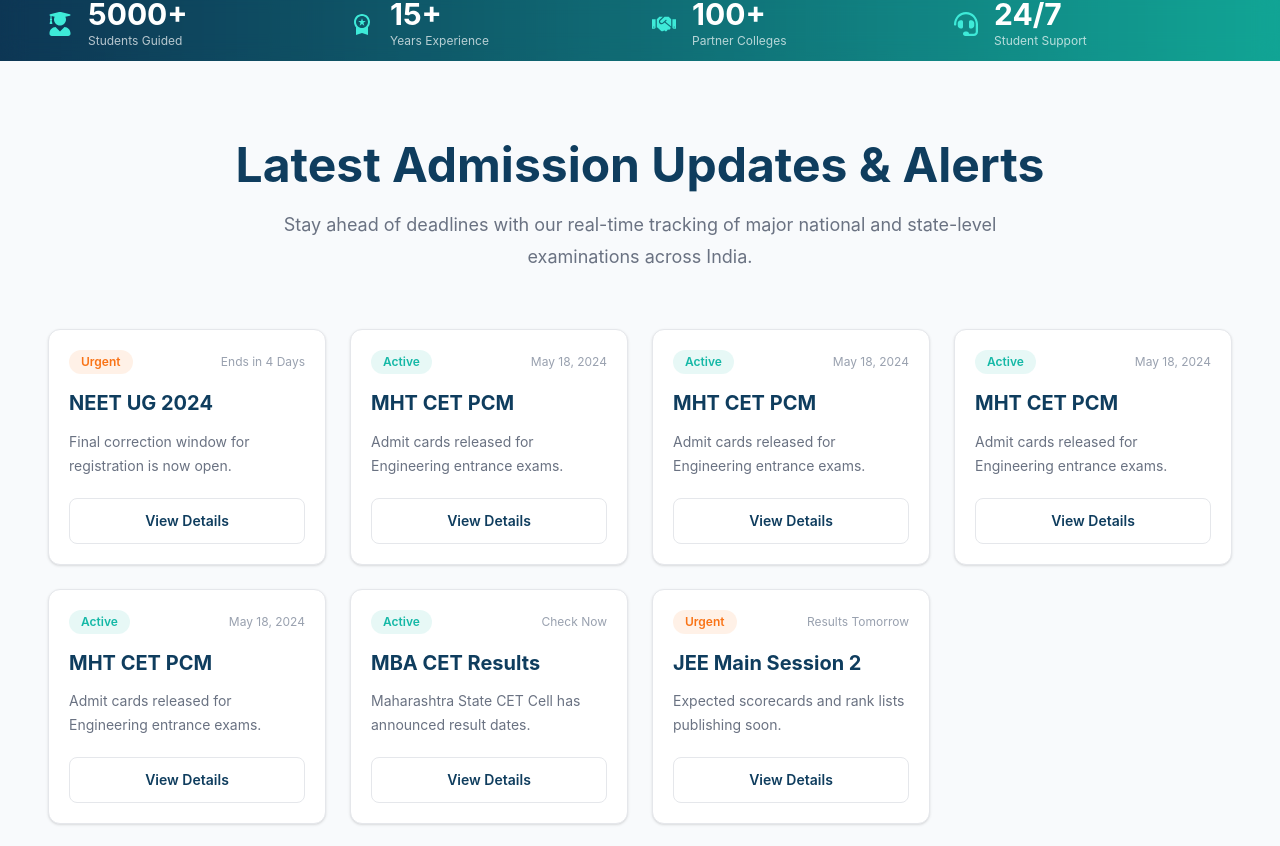
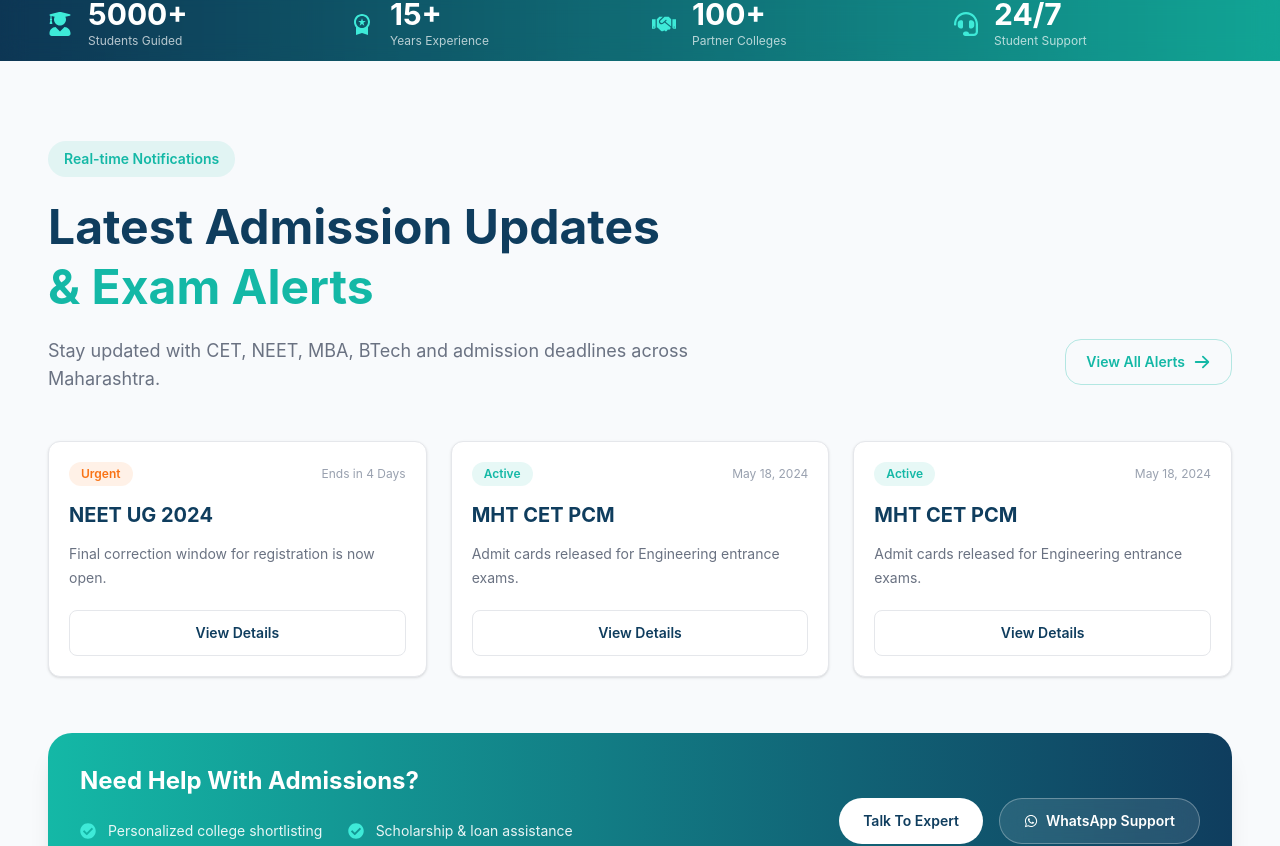
Before and after one commit to ntNayan23/future-star-foundation, a React (Vite) app in the folder frontend/: page / in a window 1280 px wide. Shown: the part 838-1684 px from the top of the page. Built offline with nearby package versions, Linux system fonts and the light colour scheme.

Commit message:
updated the alert section by creating the alert button and just having 3 cards for focus

```diff
--- a/frontend/src/components/updates/UpdatesSection.tsx
+++ b/frontend/src/components/updates/UpdatesSection.tsx
@@ -1,26 +1,114 @@
+// import UpdateCard from "./UpdateCard";
+// import HelpBanner from "./HelpBanner";
+// import { updates } from "./updatesData";
+// import { HiArrowRight } from "react-icons/hi";
+
+// const UpdatesSection = () => {
+//   return (
+//     <section className="bg-[#F8FAFC] py-12 md:py-20">
+//       <div className="mx-auto max-w-7xl px-4 sm:px-6 lg:px-12">
+//         {/* Heading */}
+
+//         <div className="flex flex-col gap-6 md:flex-row md:items-end md:justify-between">
+//           {/* Left Content */}
+//           <div className="text-center md:text-left">
+//             <h2 className="text-2xl font-bold text-[#0F3D5E] sm:text-3xl md:text-5xl">
+//               Latest Admission Updates & Alerts
+//             </h2>
+
+//             <p className="mt-4 max-w-3xl text-sm leading-6 text-gray-500 sm:text-base md:text-lg md:leading-8">
+//               Stay ahead of deadlines with our real-time tracking of major
+//               national and state-level examinations across India.
+//             </p>
+//           </div>
+
+//           {/* Right Button */}
+//           <div className="flex justify-center md:justify-end">
+//             <button className="flex items-center justify-center gap-2 rounded-2xl border border-[#14B8A6]/30 px-6 py-4 font-semibold text-[#14B8A6] transition-all duration-300 hover:bg-[#14B8A6] hover:text-white">
+//               View All Alerts
+//               <HiArrowRight className="text-lg" />
+//             </button>
+//           </div>
+//         </div>
+//         {/* Cards */}
+//         <div className="mt-10 grid grid-cols-1 gap-4 sm:gap-6 md:mt-14 md:grid-cols-2 xl:grid-cols-4">
+//           {updates.slice(0, 4).map((update) => (
+//             <UpdateCard
+//               key={update.title}
+//               category={update.category}
+//               title={update.title}
+//               description={update.description}
+//               status={update.status}
+//             />
+//           ))}
+//         </div>
+
+//         {/* Help Banner */}
+//         <div className="mt-10 md:mt-14">
+//           <HelpBanner />
+//         </div>
+//       </div>
+//     </section>
+//   );
+// };
+
+// export default UpdatesSection;
+
 import UpdateCard from "./UpdateCard";
 import HelpBanner from "./HelpBanner";
 import { updates } from "./updatesData";
+import { HiArrowRight } from "react-icons/hi";
 
 const UpdatesSection = () => {
   return (
-    <section className="bg-[#F8FAFC] py-12 md:py-20">
+    <section className="bg-[#F8FAFC] py-16 md:py-20">
+
       <div className="mx-auto max-w-7xl px-4 sm:px-6 lg:px-12">
 
-        {/* Heading */}
-        <div className="text-center">
-          <h2 className="text-2xl font-bold text-[#0F3D5E] sm:text-3xl md:text-5xl">
-            Latest Admission Updates & Alerts
-          </h2>
+        {/* TOP SECTION */}
+        <div className="flex flex-col gap-8 md:flex-row md:items-end md:justify-between">
 
-          <p className="mx-auto mt-4 max-w-3xl text-sm leading-6 text-gray-500 sm:text-base md:mt-5 md:text-lg md:leading-8">
-            Stay ahead of deadlines with our real-time tracking of major national and state-level examinations across India.
-          </p>
+          {/* LEFT CONTENT */}
+          <div>
+
+            {/* Badge */}
+            <div className="mb-5 inline-flex rounded-full bg-[#14B8A6]/10 px-4 py-2 text-sm font-semibold text-[#14B8A6]">
+              Real-time Notifications
+            </div>
+
+            {/* Heading */}
+            <h2 className="max-w-3xl text-3xl font-bold leading-tight text-[#0F3D5E] sm:text-4xl md:text-5xl">
+              Latest Admission Updates
+
+              <span className="block text-[#14B8A6]">
+                & Exam Alerts
+              </span>
+            </h2>
+
+            {/* Description */}
+            <p className="mt-5 max-w-2xl text-base leading-7 text-gray-500 md:text-lg">
+              Stay updated with CET, NEET, MBA, BTech and
+              admission deadlines across Maharashtra.
+            </p>
+          </div>
+
+          {/* RIGHT BUTTON */}
+          <div className="md:pb-2">
+
+            <button className="group flex items-center justify-center gap-2 rounded-2xl border border-[#14B8A6]/30 px-5 py-3 text-sm font-semibold text-[#14B8A6] transition-all duration-300 hover:bg-[#14B8A6] hover:text-white hover:shadow-lg">
+
+              View All Alerts
+
+              <HiArrowRight className="text-lg transition-transform duration-300 group-hover:translate-x-1" />
+            </button>
+
+          </div>
         </div>
 
-        {/* Cards */}
-        <div className="mt-10 grid grid-cols-1 gap-4 sm:gap-6 md:mt-14 md:grid-cols-2 xl:grid-cols-4">
-          {updates.map((update) => (
+        {/* UPDATE CARDS */}
+        <div className="mt-12 grid grid-cols-1 gap-6 md:grid-cols-2 lg:grid-cols-3">
+
+          {updates.slice(0, 3).map((update) => (
             <UpdateCard
               key={update.title}
               category={update.category}
@@ -31,7 +119,7 @@
           ))}
         </div>
 
-        {/* Help Banner */}
+        {/* HELP BANNER */}
         <div className="mt-10 md:mt-14">
           <HelpBanner />
         </div>
```
